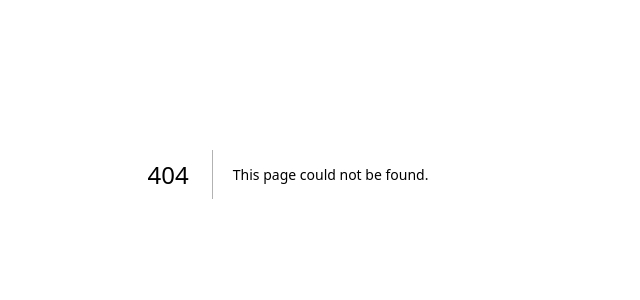
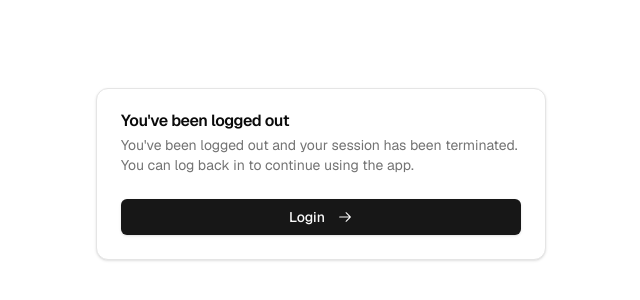
Before and after one commit to maldhatt/t2verceldemo-mh2, a Next.js app in the folder apps/dashboard/: page /session-ended in a window 1280 px wide. Before the commit this address had no page. Shown: the part 226-526 px from the top of the page, without its empty margins (352-992 px from the left). Built offline with nearby package versions, Linux system fonts and the light colour scheme.

Commit message:
feat: redirect to session ended page on logout (#8)

```diff
--- a/apps/dashboard/app/dashboard/poll-and-redirect.tsx
+++ b/apps/dashboard/app/dashboard/poll-and-redirect.tsx
@@ -29,7 +29,7 @@ export function PollAndRedirect() {
     if (isLoading) return
 
     if (!data) {
-      void router.push("/")
+      void router.push("/session-ended")
     }
   }, [data, router])
 
--- /dev/null
+++ b/apps/dashboard/app/session-ended/layout.tsx
@@ -0,0 +1,13 @@
+import { Suspense } from "react"
+
+export default async function SessionEndedLayout({
+  children,
+}: Readonly<{
+  children: React.ReactNode
+}>) {
+  return (
+    <Suspense>
+      <main className="flex min-h-screen items-center">{children}</main>
+    </Suspense>
+  )
+}
--- /dev/null
+++ b/apps/dashboard/app/session-ended/page.tsx
@@ -0,0 +1,34 @@
+import Link from "next/link"
+import { ArrowRightIcon } from "@radix-ui/react-icons"
+
+import { Button } from "@/components/ui/button"
+import {
+  Card,
+  CardDescription,
+  CardFooter,
+  CardHeader,
+  CardTitle,
+} from "@/components/ui/card"
+
+export default function SessionEndedPage() {
+  return (
+    <div className="mx-auto max-w-sm">
+      <Card className="w-[450px]">
+        <CardHeader>
+          <CardTitle>You've been logged out</CardTitle>
+          <CardDescription>
+            You've been logged out and your session has been terminated. You can
+            log back in to continue using the app.
+          </CardDescription>
+        </CardHeader>
+        <CardFooter>
+          <Link href="/api/auth/login" className="w-full">
+            <Button className="w-full">
+              Login <ArrowRightIcon className="ml-1 size-4" />
+            </Button>
+          </Link>
+        </CardFooter>
+      </Card>
+    </div>
+  )
+}
```
